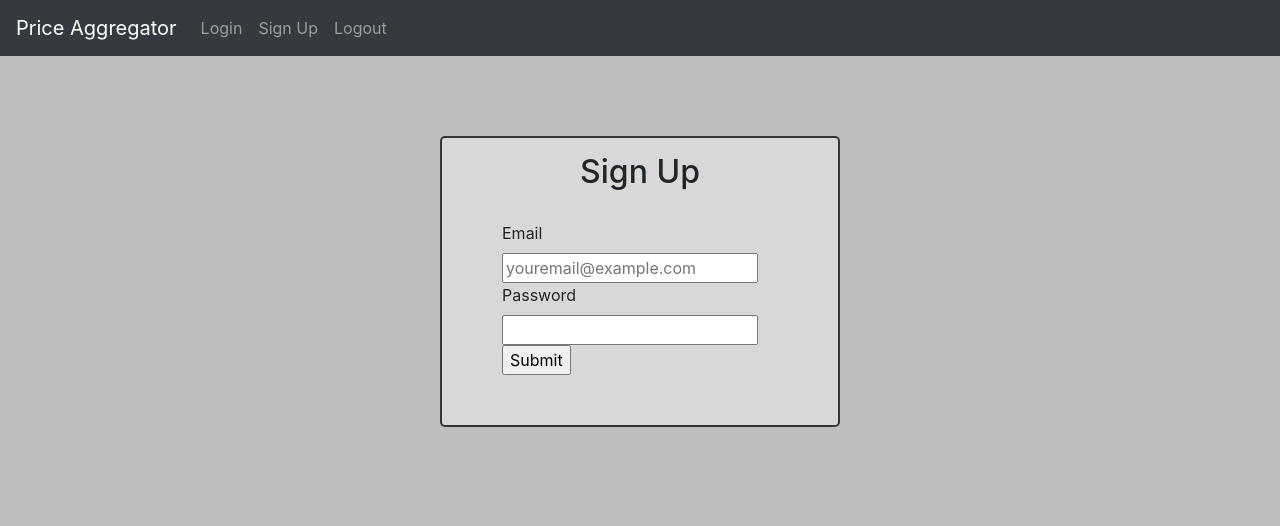
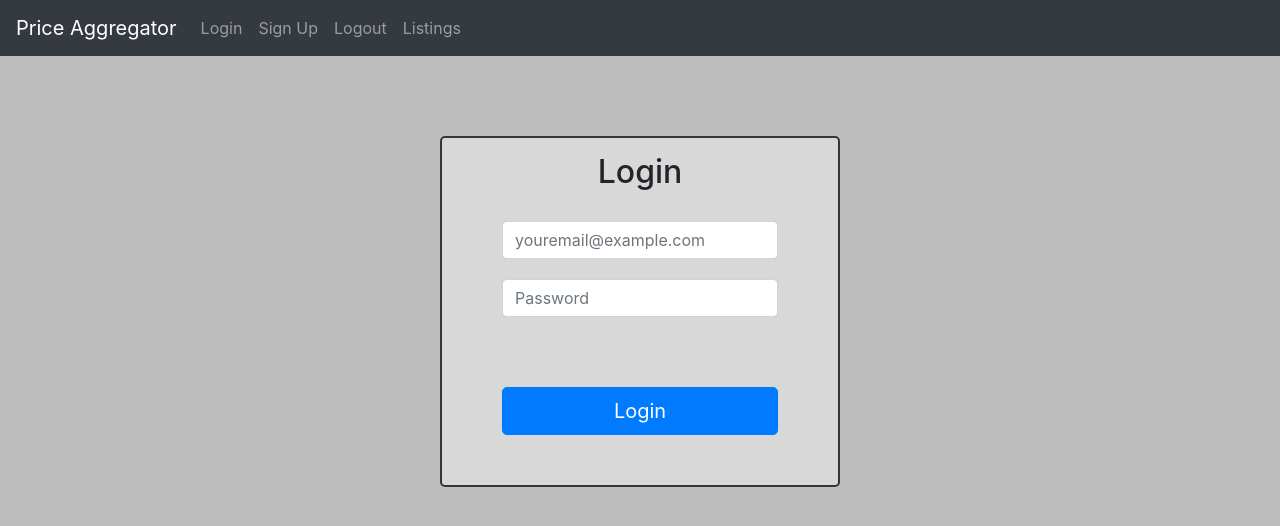
Before and after one commit to ecedmondson/price_aggregator, a Flask app: page /login in a window 1280 px wide. Shown: the top 526 px of the page. Run offline with Flask 2, Linux system fonts and the light colour scheme; some libraries are stand-ins or nearby versions.

Commit message:
Update the authentication flow to make a better user experience. Also added login control for the listings route so a user must be logged in before using the product

```diff
--- a/app.py
+++ b/app.py
@@ -97,6 +97,7 @@ def unique_json_key(x):
     return f"{x['source'].lower()}_{x['name'].lower().replace(' ', '_')}"
 
 @app.route("/resources/products", methods=["POST"])
+@login_required
 def search_products_api(**kwargs):
     """This endpoint makes it easier to test filtering.
        Leaving it in for now because we still need to implement
@@ -108,7 +109,6 @@ def search_products_api(**kwargs):
 
 @app.route("/")
 def home():
-    print(db.findCustomer("hello123@gmail.com","12345678"))
     return render_template('home.html')
 
 @app.route("/login", methods=["GET", "POST"])
@@ -124,7 +124,7 @@ def login():
             if existing_user:
                 login_user(User(email))
                 flash('Login credentials received')
-                return redirect(url_for('home'))
+                return redirect(url_for('listings'))
             else:
                 flash('Email does not exist. Please create an account.')
     return render_template('login.html',
@@ -151,7 +151,7 @@ def signup():
                 login_user(User(email))
                 db.insertCustomer(fname, lname, email, password)
                 flash('Login credentials received')
-                return redirect(url_for('home'))
+                return redirect(url_for('listings'))
     return render_template('signUp.html',
                             title='Create and Account.',
                             form=form)
@@ -179,6 +179,7 @@ def unauthorized():
 
 
 @app.route("/listings", methods=("GET", "POST"))
+@login_required
 def listings():
     if request.method == "POST":
         data = request.form.to_dict()
--- a/templates/layout.html
+++ b/templates/layout.html
@@ -28,6 +28,9 @@
                     <li class="nav-item">
                         <a href="{{  url_for('logout')  }}" class="nav-link">Logout</a>
                     </li>
+                    <li class="nav-item">
+                        <a href="{{  url_for('listings')  }}" class="nav-link">Listings</a>
+                    </li>
                 </ul>
             </div>
         </nav>
--- a/templates/login.html
+++ b/templates/login.html
@@ -3,12 +3,11 @@
 {% block content %}
     <div class="wrapper">
         <form method="POST" action="/login" class="form-signin" novalidate>
-            <h2 class="form-signin-heading text-center">Sign Up</h2>
+            <h2 class="form-signin-heading text-center">Login</h2>
             <!-- generates token used to protect from CSRF attacks, uses SECRET_KEY var -->
             {{ form.hidden_tag() }}
             <fieldset>
-                {{ form.email.label }}
-                {{ form.email(placeholder='youremail@example.com') }}
+                {{ form.email(placeholder='youremail@example.com', class="form-control") }}
                 {% if form.email.errors %}
                   <ul>
                     {% for error in form.email.errors %}<li>{{ error }}</li>{% endfor %}
@@ -17,8 +16,7 @@
               </fieldset>
 
               <fieldset>
-                {{ form.password.label }}
-                {{ form.password }}
+                {{ form.password (placeholder='Password', class="form-control")}}
                 {% if form.password.errors %}
                   <ul>
                     {% for error in form.password.errors %}<li>{{ error }}</li>{% endfor %}
@@ -26,8 +24,8 @@
                 {% endif %}
               </fieldset>
 
-              <div class="submitbutton">
-                <input id="submit" type="submit" value="Submit">
+              <div>
+                <button class="btn btn-lg btn-primary btn-block" id="submit" type="submit" value="Login">Login</button>
               </div>
             <!-- <div class="form-control">{{ form.email.label }} {{ form.email }}</div>
             <input type="password" class="form-control" name="password" placeholder="Password" required="" />
```
Also changed, not shown: templates/home.html (+3 -6 lines), templates/signUp.html (+5 -9 lines).
